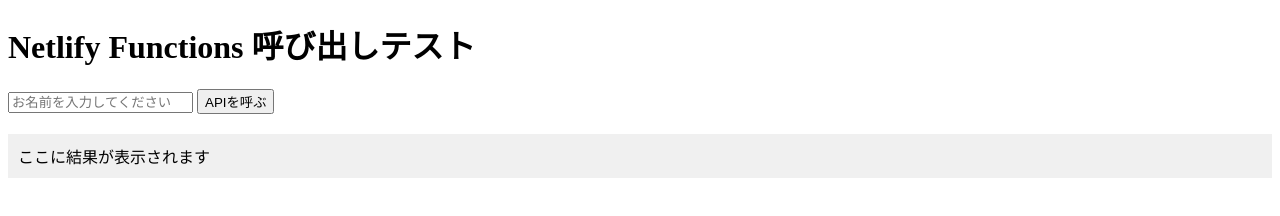
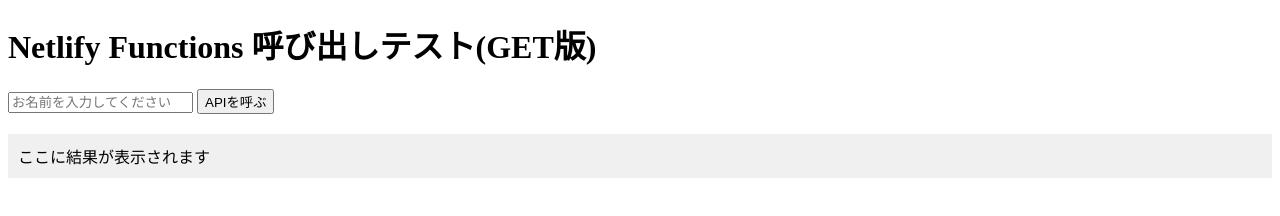
Before and after one commit to tobi00604/NeFu001, a plain HTML site: page index.html in a window 1280 px wide. Drawn offline with Linux system fonts and the light colour scheme.

Commit message:
Update index.html

```diff
--- a/index.html
+++ b/index.html
@@ -5,7 +5,7 @@
     <title>Netlify Functions テスト</title>
 </head>
 <body>
-    <h1>Netlify Functions 呼び出しテスト</h1>
+    <h1>Netlify Functions 呼び出しテスト(GET版)</h1>
 
     <input type="text" id="nameInput" placeholder="お名前を入力してください">
     <button id="callButton">APIを呼ぶ</button>
```
